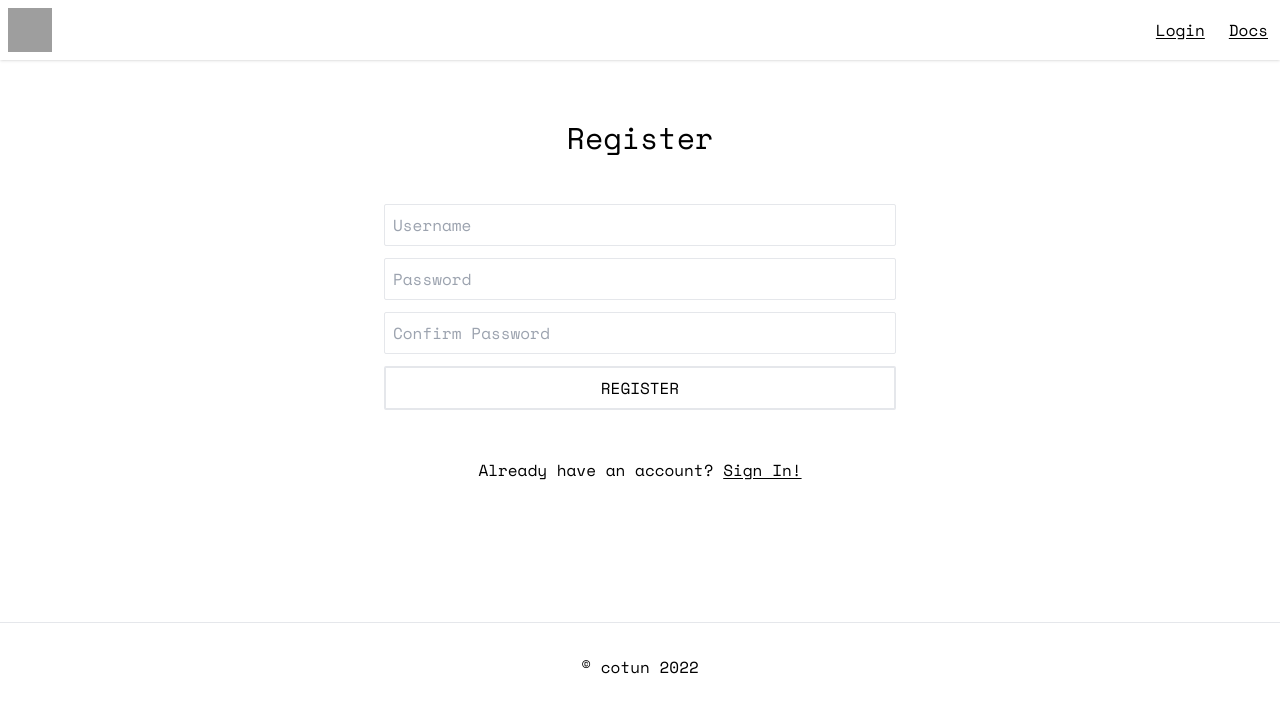
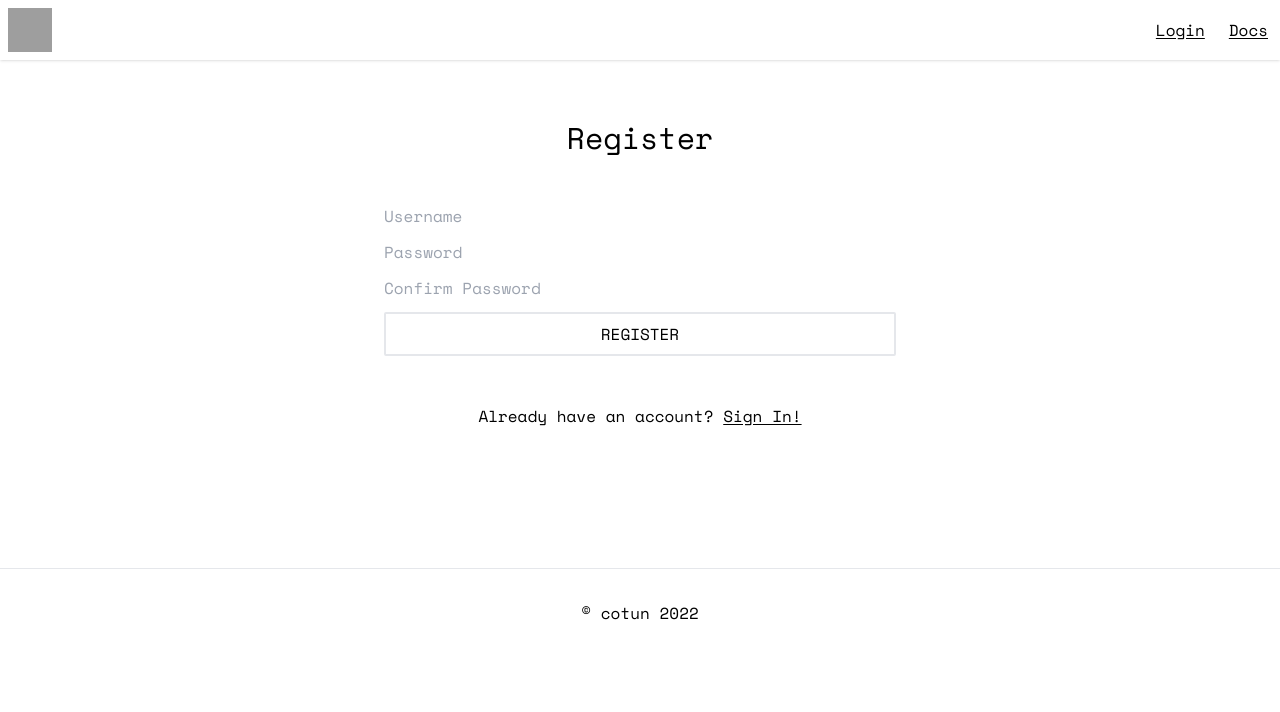
Before and after one commit to qxb3/cotun, a SvelteKit app in the folder packages/website/: page /register in a window 1280 px wide. Shown: the top 712 px of the page. Built offline with nearby package versions, Linux system fonts and the light colour scheme; grey boxes are pictures that could not be loaded.

Commit message:
[website] feat(app.css): makes default,success,danger versions of input

```diff
--- a/packages/website/src/app.css
+++ b/packages/website/src/app.css
@@ -21,8 +21,16 @@
     @apply bg-red-500 hover:bg-red-600 text-white rounded-md border-none;
   }
 
-  input {
-    @apply rounded-sm p-2 border;
+  .input {
+    @apply rounded-sm p-2 border focus:outline-none;
+  }
+
+  .input.success {
+    @apply text-green-500 border-green-500;
+  }
+
+  .input.danger {
+    @apply text-red-500 border-red-500;
   }
 
   a {
```
